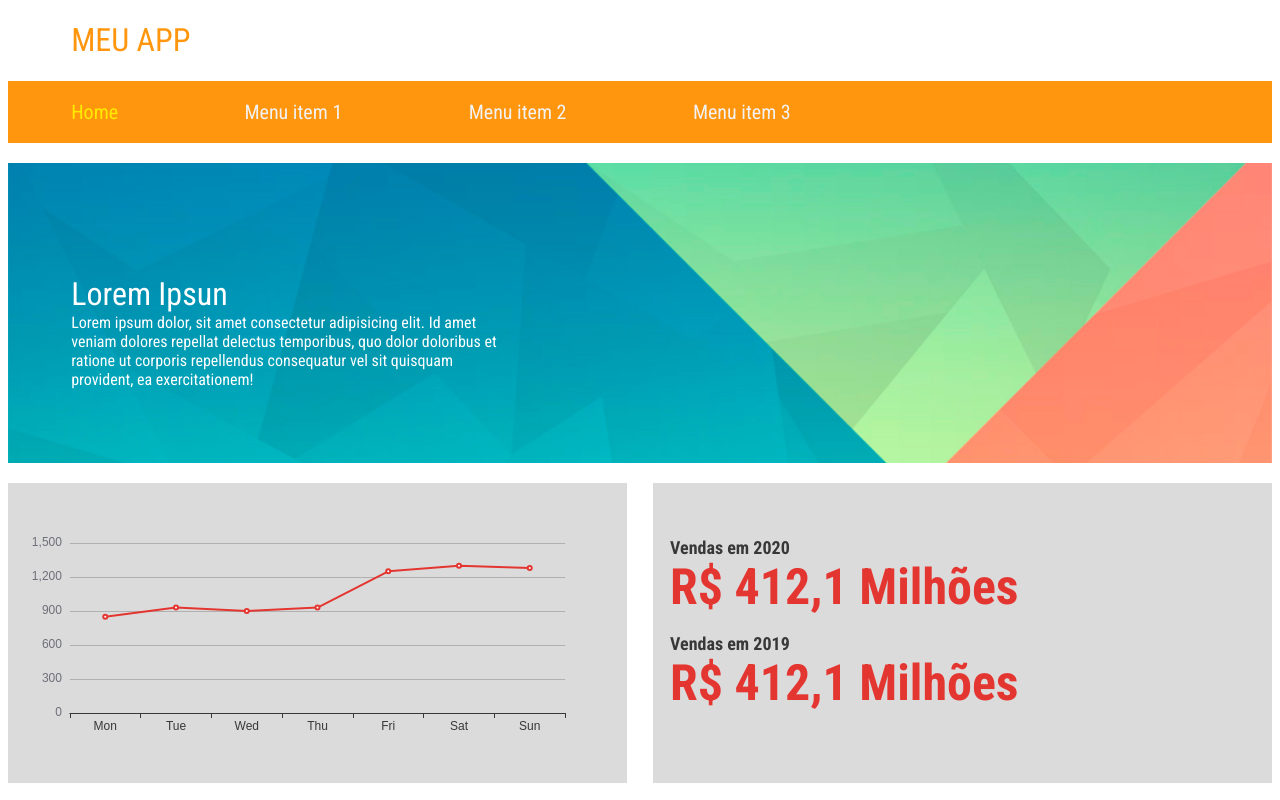
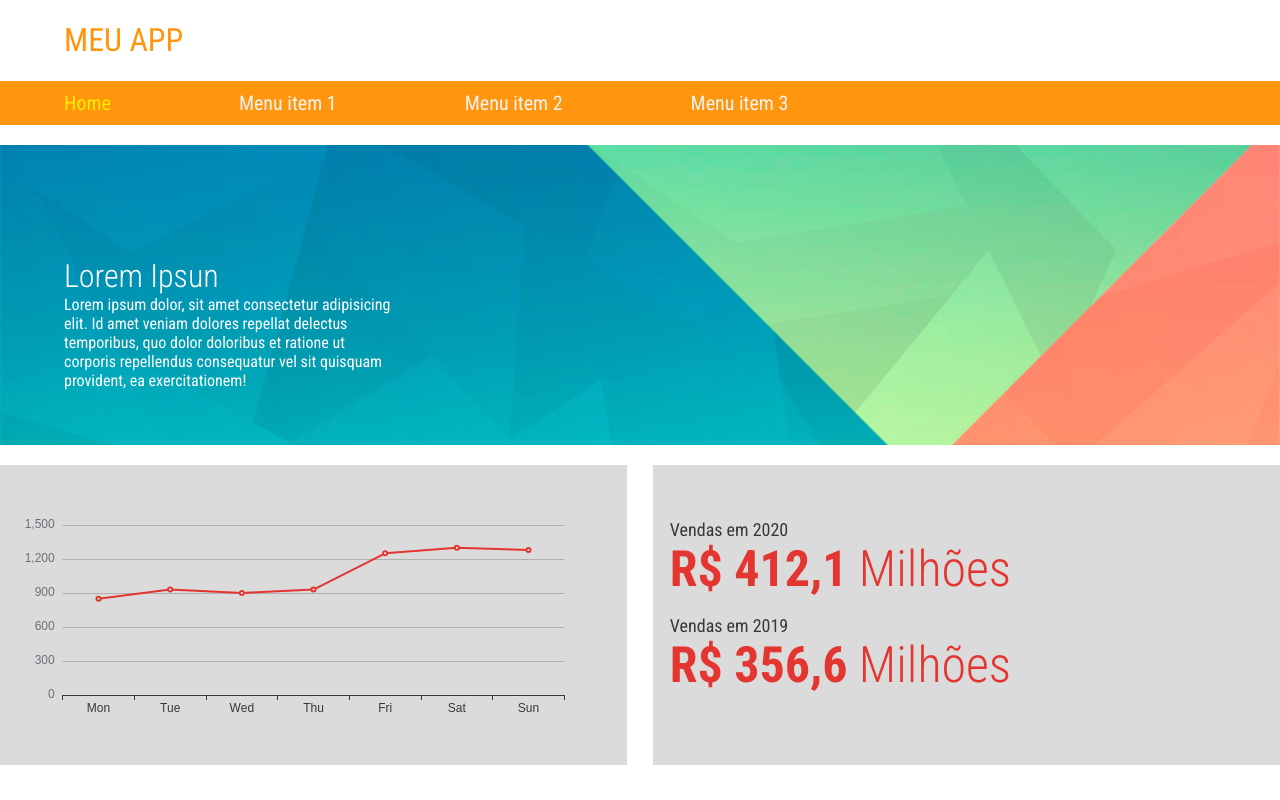
Before and after one commit to francomoraes/teste-cluster-franco, a plain HTML site: page index.html in a window 1280 px wide. Drawn offline with nearby package versions, Linux system fonts and the light colour scheme.

Commit message:
second commit

```diff
--- a/index.html
+++ b/index.html
@@ -10,7 +10,7 @@
   <link rel="stylesheet" href="styles.css">
   <script src="./scripts/script.js"></script>
   <script src="./scripts/echarts.js"></script>
-  <title>Document</title>
+  <title>MEU APP</title>
 </head>
 <body>
   <h1 class="h1">MEU APP</h1>
@@ -35,9 +35,9 @@
     <section class="chartTwo">
       <div class="intBox">
         <p class="p">Vendas em 2020</p>
-        <p class="h2">R$ 412,1 Milhões</p>
+        <p class="h2"><strong>R$ 412,1</strong> Milhões</p>
         <p class="p">Vendas em 2019</p>
-        <p class="h2">R$ 412,1 Milhões</p>
+        <p class="h2"><strong>R$ 356,6</strong> Milhões</p>
       </div>
     </section>
   </div>
--- a/styles.css
+++ b/styles.css
@@ -4,6 +4,8 @@
 
 body {
   font-family: 'Roboto Condensed', sans-serif;
+  max-width: 1280px;
+  margin: 0 auto;
 }
 .h1 {
   margin-left: 5%;
@@ -22,7 +24,7 @@ body {
   display: block;
   color: #f2f2f2;
   text-align: center;
-  padding: 1.5% 5%;
+  padding: 10px 5%;
   text-decoration: none;
   font-size: 20px;
   margin: 0 auto;
@@ -43,7 +45,7 @@ body {
 
 .header{
   background-image: url("./imgs/bg.png");
-  background-position: center;
+  background-position: right;
   background-repeat: no-repeat;
   background-size: cover;
   height: 300px;
@@ -57,7 +59,7 @@ body {
 
 .h2 {
   padding-left: 5%;
-  font-weight: 400;
+  font-weight: 200;
   font-size: 32px;
   margin-top: auto;
   margin-bottom: 0;
@@ -65,10 +67,9 @@ body {
 
 .p {
   padding-left: 5%;
-  width: 40%;
+  width: 400px;
   min-width: 150px;
   margin-top: 0;
-  margin-bottom: 5%;
 }
 
 .container{
@@ -95,7 +96,7 @@ body {
 .chartTwo .h2{
   color: #e43631;
   font-size: 50px;
-  font-weight: 600;
+  font-weight: 200;
   margin-top: 0;
   margin-bottom: 5%;
   width: 100%;
@@ -104,7 +105,6 @@ body {
 
 .chartTwo .p{
   color: #383838;
-  font-weight: 600;
   font-size: large;
   margin-top: auto;
   margin-bottom: 0;
@@ -127,6 +127,11 @@ body {
 }
 
 @media screen and (max-width: 480px) {
+
+  body{
+    margin: 5px;
+  }
+
   .topnav a:not(:first-child) {display: none;}
   .topnav a.icon {
     float: left;
@@ -143,6 +148,10 @@ body {
     float: none;
     display: block;
     text-align: center;
+  }
+
+  .header{
+    background-position: 80% 0%;
   }
 
   .chartOne{
```
